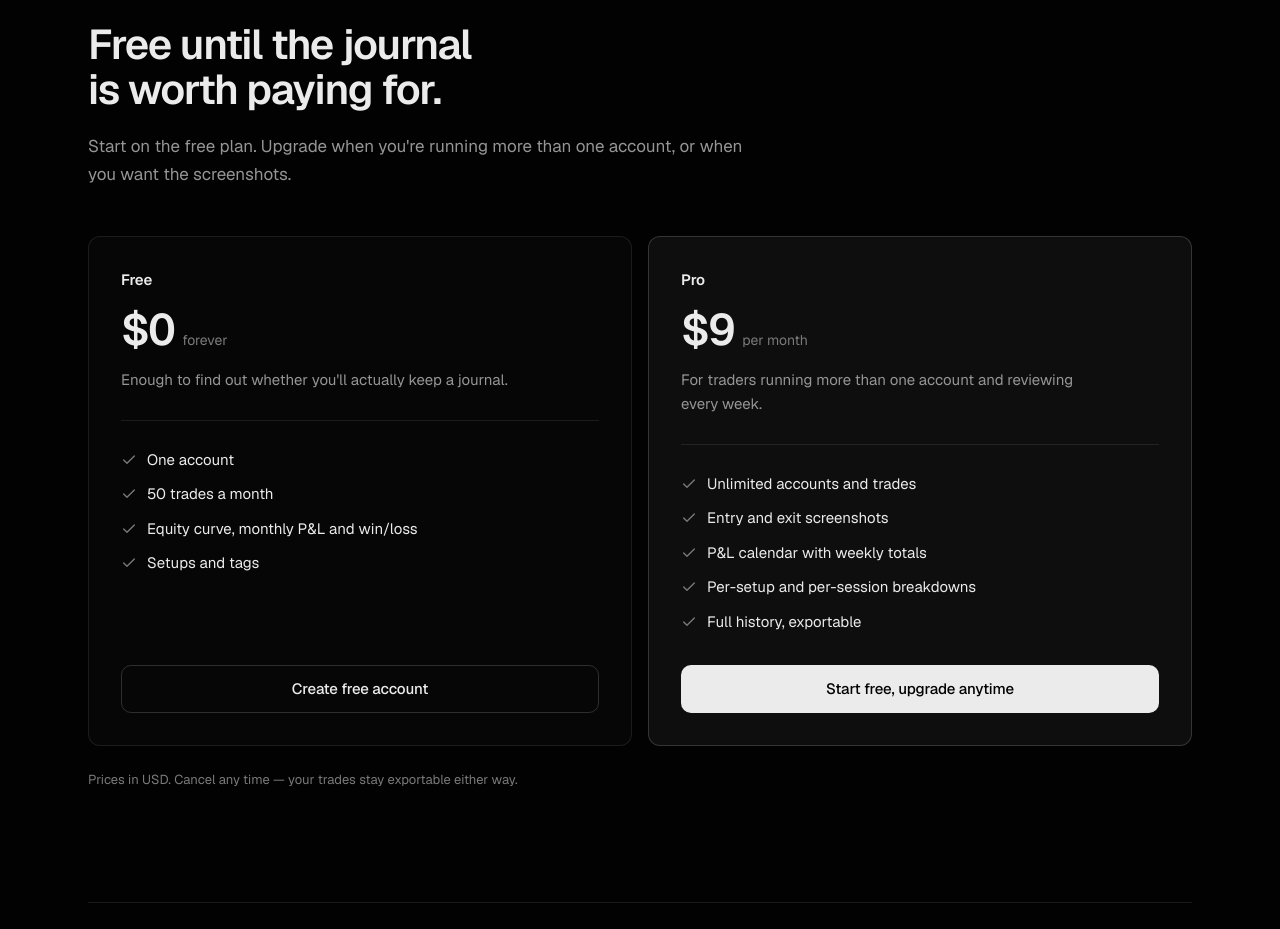
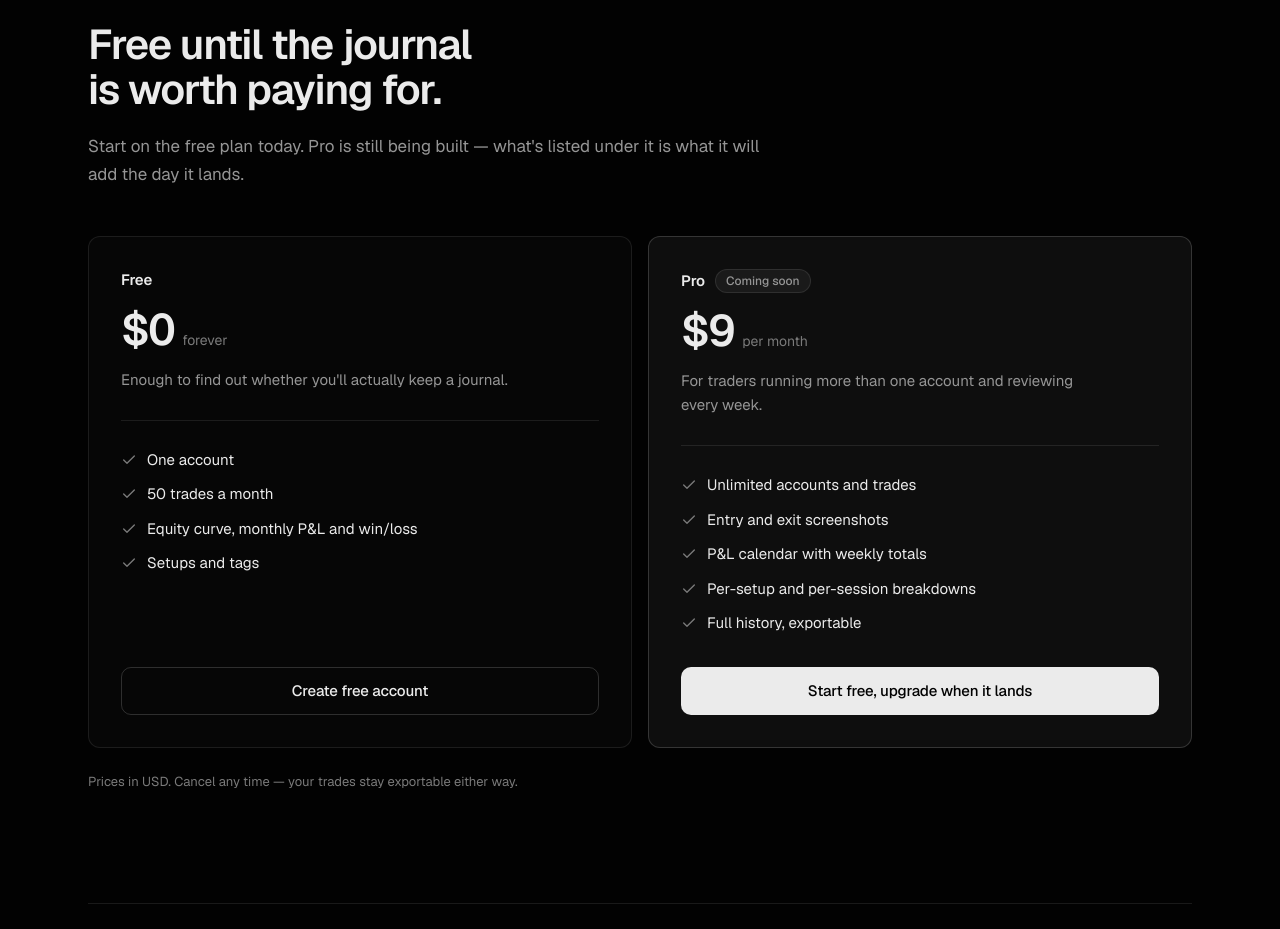
Before and after one commit to itsruwins/trading-journal, a Next.js app: page / in a window 1280 px wide. Shown: the part 4200-5129 px from the top of the page. Built offline with nearby package versions, Linux system fonts and the light colour scheme; no server answers.

Commit message:
Add badge support to pricing plans and update related text for clarity

```diff
--- a/app/page.tsx
+++ b/app/page.tsx
@@ -4,6 +4,7 @@ import Link from "next/link";
 import { Check } from "lucide-react";
 import { cn } from "@/src/lib/cn";
 import { Logo } from "@/src/components/logo";
+import { Badge } from "@/src/components/ui/badge";
 import { CtaLink } from "@/src/components/landing/cta";
 import { LandingNav } from "@/src/components/landing/landing-nav";
 import { ProductMock } from "@/src/components/landing/product-mock";
@@ -350,6 +351,7 @@ const PLANS = [
     cta: "Create free account",
     href: "/signup",
     featured: false,
+    badge: null,
   },
   {
     name: "Pro",
@@ -363,9 +365,12 @@ const PLANS = [
       "Per-setup and per-session breakdowns",
       "Full history, exportable",
     ],
-    cta: "Start free, upgrade anytime",
+    cta: "Start free, upgrade when it lands",
     href: "/signup",
     featured: true,
+    /* Pro isn't live yet. Delete this and restore the CTA to "Start free,
+       upgrade anytime" the day it ships. */
+    badge: "Coming soon",
   },
 ];
 
@@ -375,8 +380,8 @@ function Pricing() {
       <Reveal className="max-w-2xl">
         <h2 className={H2}>Free until the journal is worth paying for.</h2>
         <p className={cn(LEAD, "mt-5")}>
-          Start on the free plan. Upgrade when you&apos;re running more than one
-          account, or when you want the screenshots.
+          Start on the free plan today. Pro is still being built — what&apos;s
+          listed under it is what it will add the day it lands.
         </p>
       </Reveal>
 
@@ -392,9 +397,12 @@ function Pricing() {
                 : "border-edge bg-surface",
             )}
           >
-            <h3 className="text-[15px] font-semibold tracking-[-0.01em] text-ink">
-              {plan.name}
-            </h3>
+            <div className="flex flex-wrap items-center gap-2.5">
+              <h3 className="text-[15px] font-semibold tracking-[-0.01em] text-ink">
+                {plan.name}
+              </h3>
+              {plan.badge && <Badge>{plan.badge}</Badge>}
+            </div>
 
             <p className="mt-4 flex items-baseline gap-2">
               <span className="tabular text-[2.75rem] font-semibold leading-none tracking-[-0.035em] text-ink">
```
